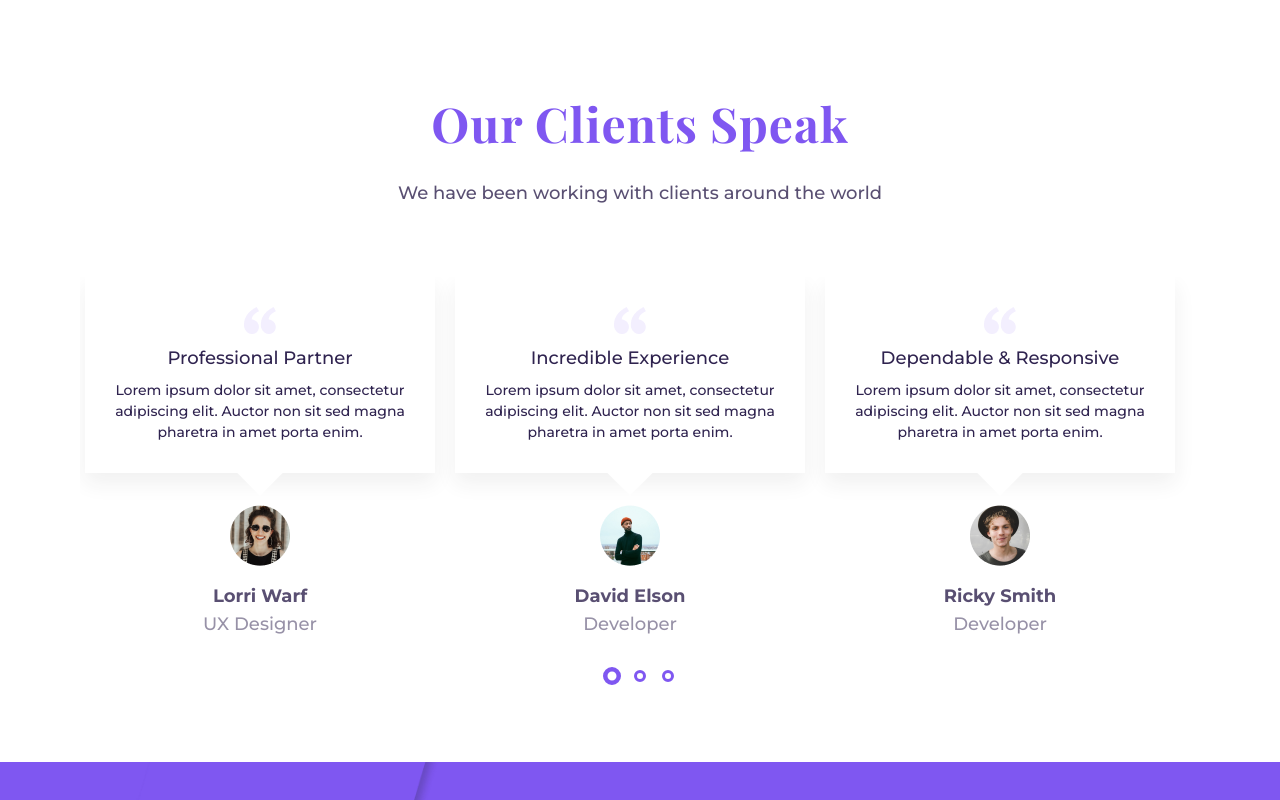
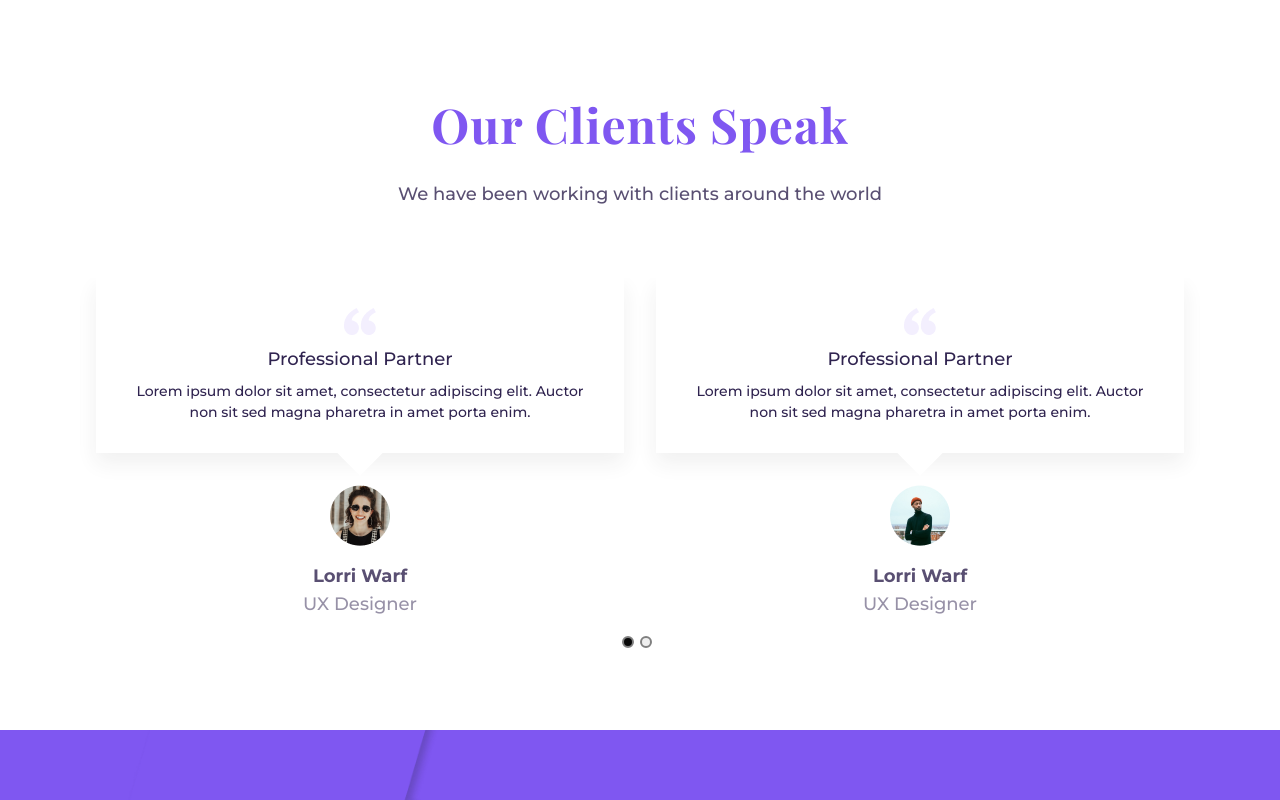
Before and after one commit to Melka1/starter-app, a Next.js app: page / in a window 1280 px wide. Shown: the part 4512-5312 px from the top of the page. Built offline with nearby package versions, Linux system fonts and the light colour scheme; no server answers.

Commit message:
more changes  to home page

```diff
--- a/package.json
+++ b/package.json
@@ -28,6 +28,7 @@
     "react-dom": "^18.2.0",
     "react-icons": "^4.8.0",
     "react-leaflet": "^4.2.1",
+    "react-multi-carousel": "^2.8.4",
     "react-select": "^5.7.3",
     "use-file-picker": "^1.7.0"
   },
--- a/src/components/homepage/Testimonial.js
+++ b/src/components/homepage/Testimonial.js
@@ -4,6 +4,8 @@ import Image from 'next/image'
 import React, {useRef, useState} from 'react'
 import { Quote, Profile1, Profile2, Profile3 } from '@/assets/images'
 import styles from './styles/testimonials.module.css'
+import Carousel from 'react-multi-carousel';
+import 'react-multi-carousel/lib/styles.css';
 
 let style1={}, style2={}, style3={};
 
@@ -12,50 +14,44 @@ const style = {
   transform: 'scale(1.5)'
 }
 
+const responsive = {
+  superLargeDesktop: {
+    // the naming can be any, depends on you.
+    breakpoint: { max: 4000, min: 1440 },
+    items: 4,
+    slidesToSlide:4
+  },
+  desktop: {
+    breakpoint: { max: 1440, min: 1024 },
+    items: 3,
+    slidesToSlide:3
+  },
+  tablet: {
+    breakpoint: { max: 1023, min: 600 },
+    items: 2,
+    slidesToSlide:2
+  },
+  mobile: {
+    breakpoint: { max: 600, min: 0 },
+    items: 1,
+    slidesToSlide:1
+  }
+};
+
 function Testimonial() {
 
-  const [tab, setTab] = useState(1)
-
-  const scrollRef = useRef(null)
-
-  style1={}
-  style2={}
-  style3={}
-
-  if(tab==1){
-    style1 = style
-  } else if(tab==2){
-    style2 = style
-  } else {
-    style3 = style
-  }
-
-  function scroll(direction){
-    const {current} = scrollRef
-
-    const width = document.getElementById("slide").clientWidth
-    const tab = document.getElementById(direction).clientWidth
-    console.log(width, current.scrollLeft)
-
-    if(direction === 'left'){
-      current.scrollLeft = 0;
-      setTab(1)
-    } else if(direction === 'center') {
-      current.scrollLeft = 1194;
-      setTab(2)
-    } else {
-      current.scrollLeft = 1199+1199;
-      setTab(3)
-    }
-  }
 
   return (
     <div id='testimonials' className='section--padding'>
       <h1 className='heading1'>our clients speak</h1>
       <p className='subtitle center'>We have been working with clients around the world</p>
-      <div id='slide' className={styles['comments']} ref={scrollRef}>
-        <div className={styles['comment--container']}>
 
+      <Carousel
+        responsive={responsive}
+        showDots={true}
+        infinite
+        removeArrowOnDeviceType={["tablet", "mobile"]}
+      >
         <div className={styles['comment']}>
           <div className={styles['comment--section']}>
             <Image src={Quote} alt='quote mark' />
@@ -66,32 +62,26 @@ function Testimonial() {
           <p className={styles['comment--profile--name']}>Lorri Warf</p>
           <p className={styles['comment--profile--title']}>UX Designer</p>
         </div>
-
         <div className={styles['comment']}>
           <div className={styles['comment--section']}>
             <Image src={Quote} alt='quote mark' />
-              <p className={styles['comment--title']}>Incredible Experience</p>
+            <p className={styles['comment--title']}>Professional Partner</p>
             <p className={styles['comment--content']+' center'}>Lorem ipsum dolor sit amet, consectetur adipiscing elit. Auctor non sit sed magna pharetra in amet porta enim.</p>
           </div>
           <Image src={Profile2} alt='profile pic'/>
-            <p className={styles['comment--profile--name']}>David Elson</p>
-            <p className={styles['comment--profile--title']}>Developer</p>
+          <p className={styles['comment--profile--name']}>Lorri Warf</p>
+          <p className={styles['comment--profile--title']}>UX Designer</p>
         </div>
-
         <div className={styles['comment']}>
           <div className={styles['comment--section']}>
             <Image src={Quote} alt='quote mark' />
-              <p className={styles['comment--title']}>Dependable & Responsive</p>
+            <p className={styles['comment--title']}>Professional Partner</p>
             <p className={styles['comment--content']+' center'}>Lorem ipsum dolor sit amet, consectetur adipiscing elit. Auctor non sit sed magna pharetra in amet porta enim.</p>
           </div>
           <Image src={Profile3} alt='profile pic'/>
-            <p className={styles['comment--profile--name']}>Ricky Smith</p>
-            <p className={styles['comment--profile--title']}>Developer</p>
+          <p className={styles['comment--profile--name']}>Lorri Warf</p>
+          <p className={styles['comment--profile--title']}>UX Designer</p>
         </div>
-
-        </div>
-        <div className={styles['comment--container']}>
-
         <div className={styles['comment']}>
           <div className={styles['comment--section']}>
             <Image src={Quote} alt='quote mark' />
@@ -102,72 +92,27 @@ function Testimonial() {
           <p className={styles['comment--profile--name']}>Lorri Warf</p>
           <p className={styles['comment--profile--title']}>UX Designer</p>
         </div>
-
-          <div className={styles['comment']}>
-            <div className={styles['comment--section']}>
-              <Image src={Quote} alt='quote mark' />
-              <p className={styles['comment--title']}>Incredible Experience</p>
-              <p className={styles['comment--content']+' center'}>Lorem ipsum dolor sit amet, consectetur adipiscing elit. Auctor non sit sed magna pharetra in amet porta enim.</p>
-            </div>
-            <Image src={Profile2} alt='profile pic'/>
-            <p className={styles['comment--profile--name']}>David Elson</p>
-            <p className={styles['comment--profile--title']}>Developer</p>
-          </div>
-
-          <div className={styles['comment']}>
-            <div className={styles['comment--section']}>
-              <Image src={Quote} alt='quote mark' />
-              <p className={styles['comment--title']}>Dependable & Responsive</p>
-              <p className={styles['comment--content']+' center'}>Lorem ipsum dolor sit amet, consectetur adipiscing elit. Auctor non sit sed magna pharetra in amet porta enim.</p>
-            </div>
-            <Image src={Profile3} alt='profile pic'/>
-            <p className={styles['comment--profile--name']}>Ricky Smith</p>
-            <p className={styles['comment--profile--title']}>Developer</p>
-          </div>
-
-        </div>
-        <div className={styles['comment--container']}>
-
         <div className={styles['comment']}>
           <div className={styles['comment--section']}>
             <Image src={Quote} alt='quote mark' />
             <p className={styles['comment--title']}>Professional Partner</p>
             <p className={styles['comment--content']+' center'}>Lorem ipsum dolor sit amet, consectetur adipiscing elit. Auctor non sit sed magna pharetra in amet porta enim.</p>
           </div>
-            <Image src={Profile1} alt='profile pic'/>
+          <Image src={Profile2} alt='profile pic'/>
           <p className={styles['comment--profile--name']}>Lorri Warf</p>
           <p className={styles['comment--profile--title']}>UX Designer</p>
         </div>
-
         <div className={styles['comment']}>
           <div className={styles['comment--section']}>
             <Image src={Quote} alt='quote mark' />
-              <p className={styles['comment--title']}>Incredible Experience</p>
-              <p className={styles['comment--content']+' center'}>Lorem ipsum dolor sit amet, consectetur adipiscing elit. Auctor non sit sed magna pharetra in amet porta enim.</p>
-            </div>
-            <Image src={Profile2} alt='profile pic'/>
-            <p className={styles['comment--profile--name']}>David Elson</p>
-            <p className={styles['comment--profile--title']}>Developer</p>
-          </div>
-
-          <div className={styles['comment']}>
-            <div className={styles['comment--section']}>
-              <Image src={Quote} alt='quote mark' />
-              <p className={styles['comment--title']}>Dependable & Responsive</p>
+            <p className={styles['comment--title']}>Professional Partner</p>
             <p className={styles['comment--content']+' center'}>Lorem ipsum dolor sit amet, consectetur adipiscing elit. Auctor non sit sed magna pharetra in amet porta enim.</p>
           </div>
           <Image src={Profile3} alt='profile pic'/>
-            <p className={styles['comment--profile--name']}>Ricky Smith</p>
-            <p className={styles['comment--profile--title']}>Developer</p>
+          <p className={styles['comment--profile--name']}>Lorri Warf</p>
+          <p className={styles['comment--profile--title']}>UX Designer</p>
         </div>
-
-        </div>
-      </div>
-      <div className={styles['tabs']}>
-        <div className={styles['tab']} id='left' style={style1} onClick={()=>scroll('left')} />
-        <div className={styles['tab']} id='center' style={style2} onClick={()=>scroll('center')} />
-        <div className={styles['tab']} id='right' style={style3} onClick={()=>scroll('right')} />
-      </div>
+      </Carousel>
     </div>
   )
 }
--- a/src/components/homepage/styles/recent.module.css
+++ b/src/components/homepage/styles/recent.module.css
@@ -10,6 +10,7 @@
   gap: 32px;
   grid-template-columns: 3fr 4fr;
   width: 100%;
+  position: relative;
 }
 
 .recent--prop:nth-child(2n){
@@ -174,3 +175,76 @@
     margin-top: 40px;
   }
 }
+
+@media screen and (max-width:425px) {
+  .recent--prop, .recent--prop:nth-child(2n) {
+    grid-template-columns: 1fr;
+  }
+
+  .recent--properties .subtitle {
+    margin-bottom: 65px;
+  }
+
+  .recent--props--container {
+    display: flex;
+    flex-direction: column;
+    gap: 75px;
+  }
+
+  .recent--prop img {
+    position: absolute;
+    height: 120%;
+    aspect-ratio: 16/10;
+    z-index: -1;
+    opacity: 0.5;
+    /* transform: scale(1.3); */
+    top: -10%;
+    left: 30%;
+  }
+
+  .recent--prop:nth-child(2n) img {
+    left: -30%;
+  }
+
+  .recent--prop:nth-child(2n+1)>div {
+    border-left: 1px solid gray;
+  }
+
+  .recent--prop:nth-child(2n)>div {
+    border-right: 1px solid gray;
+  }
+
+  .recent--prop--desc--container {
+    background-color: #f6f3ffb9;
+  }
+}
+
+@media screen and (max-width:375px) {
+  .recent--prop--desc--title {
+    font-size: 18px;
+    line-height: 24px;
+  }
+
+  .recent--prop--desc {
+    font-size: 10px;
+    line-height: 15px;
+  }
+
+  .recent--prop--cost {
+    font-size: 24px;
+    line-height: 36px;
+  }
+}
+
+@media screen and (max-width:320px) {
+  .recent--prop--cost {
+    font-size: 18px;
+    line-height: 24px;
+  }
+
+  .recent--props--view {
+    font-size: 12px;
+    line-height: 18px;
+    padding: 7px 14px;
+  }
+}
--- a/src/components/homepage/styles/team.module.css
+++ b/src/components/homepage/styles/team.module.css
@@ -1,7 +1,8 @@
 .teams {
-  display: flex;
+  display: grid;
   width: 100%;
-  justify-content: center;
+  grid-template-columns: repeat(4, 1fr);
+  /* justify-content: center; */
   gap: 50px;
 }
 
@@ -15,6 +16,12 @@
   border-radius: 8px;
   gap: 16px;
   transition: all ease 0.3s;
+}
+
+.team--member img {
+  width: 100%;
+  height:auto;
+
 }
 
 .team--member:hover {
@@ -35,8 +42,8 @@
 .team--member--title {
   font-family: var(--font-text);
   font-weight: 500;
-  font-size: 14px;
-  line-height: 21px;
+  font-size: 18px;
+  line-height: 24px;
 
   color: rgba(47, 35, 79, 0.5);
 }
@@ -61,3 +68,80 @@
 
   visibility: visible;
 }
+
+@media screen and (max-width:1024px) {
+  .teams {
+    gap: 40px;
+  }
+
+  .team--member {
+    padding: 20px;
+    gap: 12px;
+  }
+
+  .team--member--name {
+    font-size: 16px;
+    line-height: 24px;
+  }
+
+  .team--member--title {
+    font-size: 14px;
+    line-height: 21px;
+  }
+}
+
+@media screen and (max-width:768px) {
+  .teams {
+    /* grid-template-columns: 1fr 1fr;
+    width: 70%; */
+    gap: 5px;
+  }
+
+  .team--member img {
+    padding: 1rem;
+  }
+
+  .team--member {
+    padding: 12px;
+    gap: 10px;
+  }
+
+  .team--member--name {
+    font-size: 12px;
+    line-height: 18px;
+  }
+
+  .team--member--title {
+    font-size: 12px;
+    line-height: 18px;
+  }
+
+  .socials a svg {
+    font-size: 12px;
+  }
+
+}
+
+@media screen and (max-width:425px) {
+  .teams {
+    display: grid;
+    grid-template-columns: 1fr 1fr;
+  }
+
+  .socials a svg {
+    font-size: 14px;
+    line-height: 21px;
+  }
+
+}
+
+@media screen and (max-width:320px) {
+  .socials {
+    gap: 10px;
+  }
+
+  .socials a svg {
+    font-size: 12px;
+    line-height: 18px;
+  }
+}
--- a/src/components/homepage/styles/testimonials.module.css
+++ b/src/components/homepage/styles/testimonials.module.css
@@ -2,8 +2,10 @@
   display: flex;
   flex-direction: column;
   align-items: center;
-  min-width: 350px;
+  width: 100%;
   transition: ease-in-out 0.5s;
+  padding: 0 1rem;
+  padding-bottom: 2rem;
 }
 
 .comment--container {
```
Also changed, not shown: 1 other file (tests, documents, lock files or other folders). Lines whose indentation alone changed are shown as unchanged.
